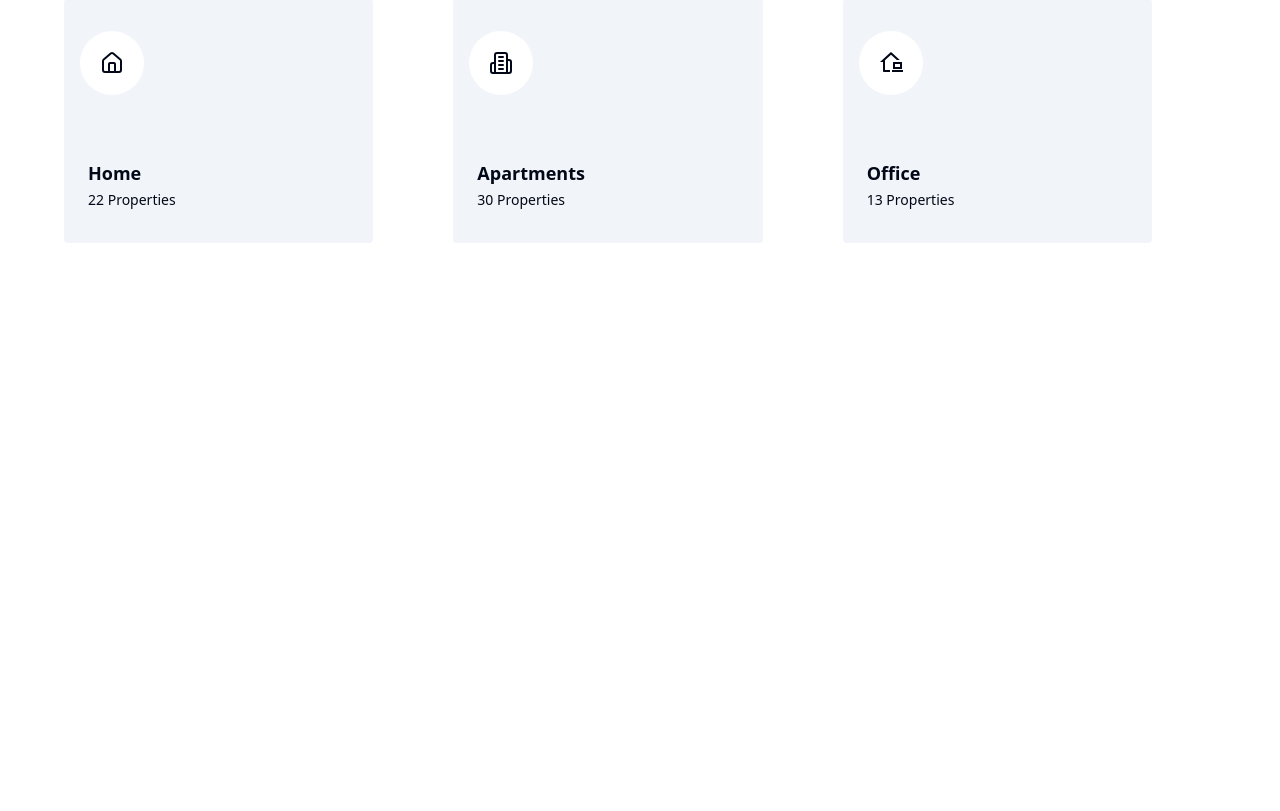
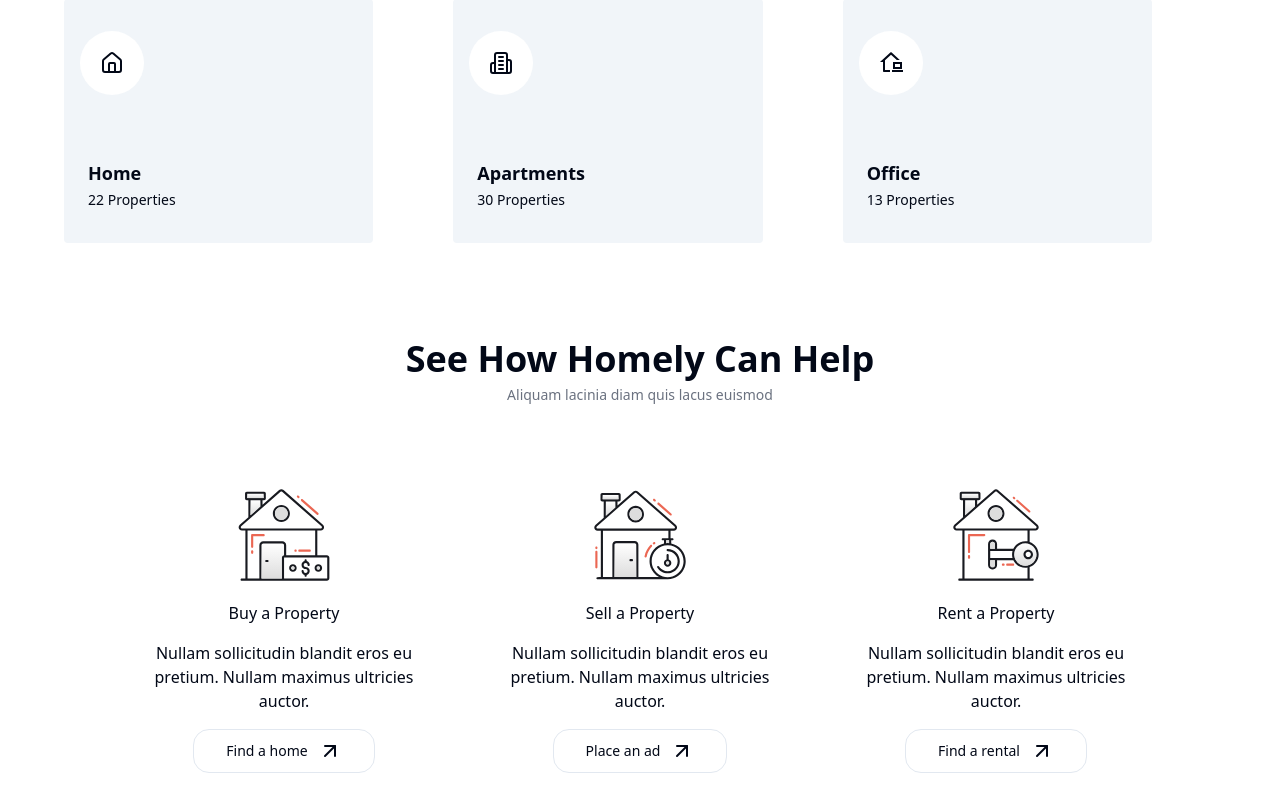
Before and after one commit to jonyBhatt/homely, a Next.js app: page / in a window 1280 px wide. Shown: the part 957-1768 px from the top of the page. Before the commit the page ends 1296 px from the top, so only its background shows below. Built offline with nearby package versions, Linux system fonts and the light colour scheme; no server answers.

Commit message:
style: Help Section

```diff
--- /dev/null
+++ b/src/app/(landing page)/_components/help.tsx
@@ -0,0 +1,87 @@
+import { ArrowUpRight } from "lucide-react";
+import Image from "next/image";
+import { Button } from "~/components/ui/button";
+
+export const HelpSection = () => {
+  return (
+    <div className="container mx-auto my-16 px-16">
+      <div className="mb-4 flex flex-col items-center gap-4 md:gap-1.5">
+        <h2 className="text-2xl font-bold md:text-4xl">
+          See How Homely Can Help
+        </h2>
+        <p className="text-sm text-gray-500">
+          Aliquam lacinia diam quis lacus euismod
+        </p>
+      </div>
+      <div className="my-8 flex items-center justify-center">
+        <div className="my-4 grid grid-cols-1 gap-4 md:grid-cols-2 md:gap-4 lg:grid-cols-3">
+          <div className="flex flex-col items-center gap-4 py-8 px-4 transition-all w-[340px] duration-100 ease-in-out hover:shadow-md">
+            <Image
+              src="/property-buy.svg"
+              alt="buy-property"
+              width={100}
+              height={100}
+            />
+            <h4 className="font-medium">Buy a Property</h4>
+            <span className="text-wrap text-center font-normal">
+              Nullam sollicitudin blandit eros eu pretium. Nullam maximus
+              ultricies auctor.
+            </span>
+            <Button
+              variant={"outline"}
+              size={"lg"}
+              className="flex items-center gap-2.5 rounded-2xl"
+            >
+              Find a home
+              <ArrowUpRight />
+            </Button>
+          </div>
+
+          <div className="flex flex-col items-center gap-4 py-8 px-4 transition-all w-[340px] duration-100 ease-in-out hover:shadow-md">
+            <Image
+              src="/property-sell.svg"
+              alt="buy-property"
+              width={100}
+              height={100}
+            />
+            <h4 className="font-medium">Sell a Property</h4>
+            <span className="text-wrap text-center font-normal">
+              Nullam sollicitudin blandit eros eu pretium. Nullam maximus
+              ultricies auctor.
+            </span>
+            <Button
+              variant={"outline"}
+              size={"lg"}
+              className="flex items-center gap-2.5 rounded-2xl"
+            >
+              Place an ad
+              <ArrowUpRight />
+            </Button>
+          </div>
+
+          <div className="flex flex-col items-center gap-4 py-8 px-4 transition-all w-[340px] duration-100 ease-in-out hover:shadow-md">
+            <Image
+              src="/property-rent.svg"
+              alt="buy-property"
+              width={100}
+              height={100}
+            />
+            <h4 className="font-medium">Rent a Property</h4>
+            <span className="text-wrap text-center font-normal">
+              Nullam sollicitudin blandit eros eu pretium. Nullam maximus
+              ultricies auctor.
+            </span>
+            <Button
+              variant={"outline"}
+              size={"lg"}
+              className="flex items-center gap-2.5 rounded-2xl"
+            >
+              Find a rental
+              <ArrowUpRight />
+            </Button>
+          </div>
+        </div>
+      </div>
+    </div>
+  );
+};
--- a/src/app/(landing page)/page.tsx
+++ b/src/app/(landing page)/page.tsx
@@ -1,4 +1,5 @@
 import { ExploreApartments } from "./_components/explore";
+import { HelpSection } from "./_components/help";
 import { Hero } from "./_components/hero";
 
 export default function HomePage() {
@@ -6,6 +7,7 @@ export default function HomePage() {
     <main>
       <Hero />
       <ExploreApartments />
+      <HelpSection />
     </main>
   );
 }
```
